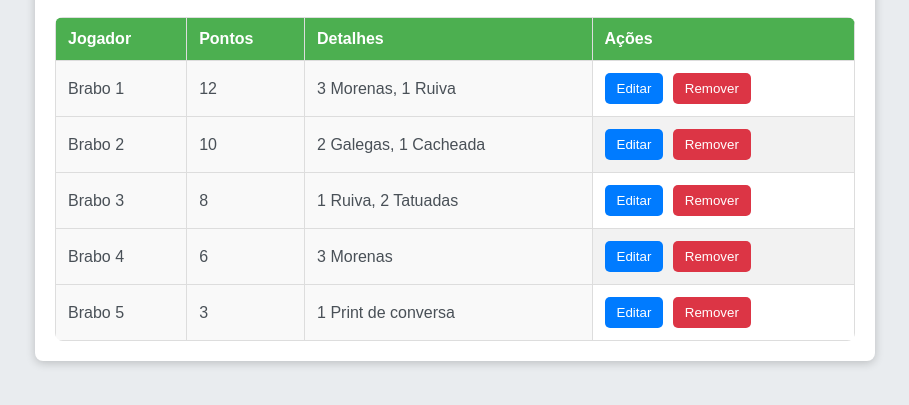
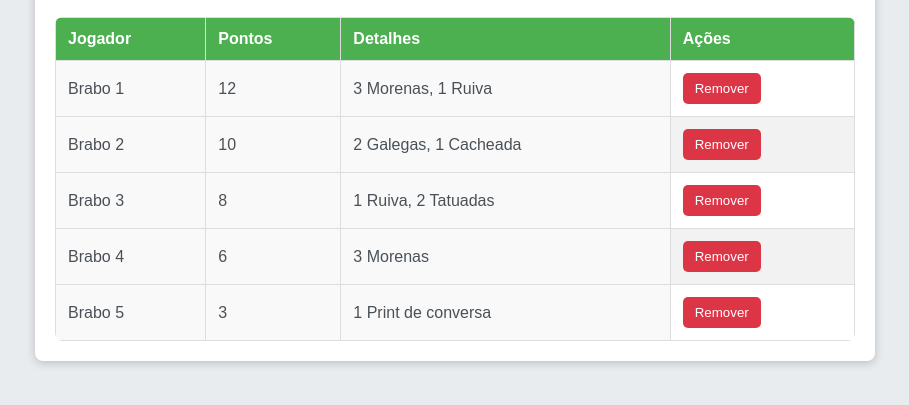
Before and after one commit to 1ajaxx/cartola-placar, a plain HTML site: page index.html in a window 1280 px wide. Shown: the part 101-506 px from the top of the page, without its empty margins (185-1094 px from the left). Drawn offline with Linux system fonts and the light colour scheme.

Commit message:
Update index.html

```diff
--- a/index.html
+++ b/index.html
@@ -24,7 +24,6 @@
                     <td contenteditable="true">12</td>
                     <td contenteditable="true">3 Morenas, 1 Ruiva</td>
                     <td>
-                        <button class="edit-btn" onclick="toggleEdit(this)">Editar</button>
                         <button class="remove-btn" onclick="removeRow(this)">Remover</button>
                     </td>
                 </tr>
@@ -33,7 +32,6 @@
                     <td contenteditable="true">10</td>
                     <td contenteditable="true">2 Galegas, 1 Cacheada</td>
                     <td>
-                        <button class="edit-btn" onclick="toggleEdit(this)">Editar</button>
                         <button class="remove-btn" onclick="removeRow(this)">Remover</button>
                     </td>
                 </tr>
@@ -42,7 +40,6 @@
                     <td contenteditable="true">8</td>
                     <td contenteditable="true">1 Ruiva, 2 Tatuadas</td>
                     <td>
-                        <button class="edit-btn" onclick="toggleEdit(this)">Editar</button>
                         <button class="remove-btn" onclick="removeRow(this)">Remover</button>
                     </td>
                 </tr>
@@ -51,7 +48,6 @@
                     <td contenteditable="true">6</td>
                     <td contenteditable="true">3 Morenas</td>
                     <td>
-                        <button class="edit-btn" onclick="toggleEdit(this)">Editar</button>
                         <button class="remove-btn" onclick="removeRow(this)">Remover</button>
                     </td>
                 </tr>
@@ -60,7 +56,6 @@
                     <td contenteditable="true">3</td>
                     <td contenteditable="true">1 Print de conversa</td>
                     <td>
-                        <button class="edit-btn" onclick="toggleEdit(this)">Editar</button>
                         <button class="remove-btn" onclick="removeRow(this)">Remover</button>
                     </td>
                 </tr>
@@ -68,29 +63,6 @@
         </table>
     </div>
     <script>
-        function toggleEdit(button) {
-            const row = button.parentElement.parentElement; // Pega a linha do botão
-            const cells = row.querySelectorAll('td:not(:last-child)'); // Pega todas as células, exceto a última (ações)
-            const isEditable = cells[0].isContentEditable; // Verifica se a primeira célula está editável
-
-            cells.forEach(cell => {
-                cell.contentEditable = !isEditable; // Alterna o modo editável
-            });
-
-            button.textContent = isEditable ? 'Salvar' : 'Editar'; // Altera o texto do botão
-            if (isEditable) {
-                // Salva os dados se o modo editável estiver desligado
-                cells.forEach(cell => {
-                    cell.classList.remove('editable');
-                });
-            } else {
-                // Adiciona uma classe para destacar que está editando
-                cells.forEach(cell => {
-                    cell.classList.add('editable');
-                });
-            }
-        }
-
         function removeRow(button) {
             const row = button.parentElement.parentElement; // Pega a linha do botão
             row.remove(); // Remove a linha
```
